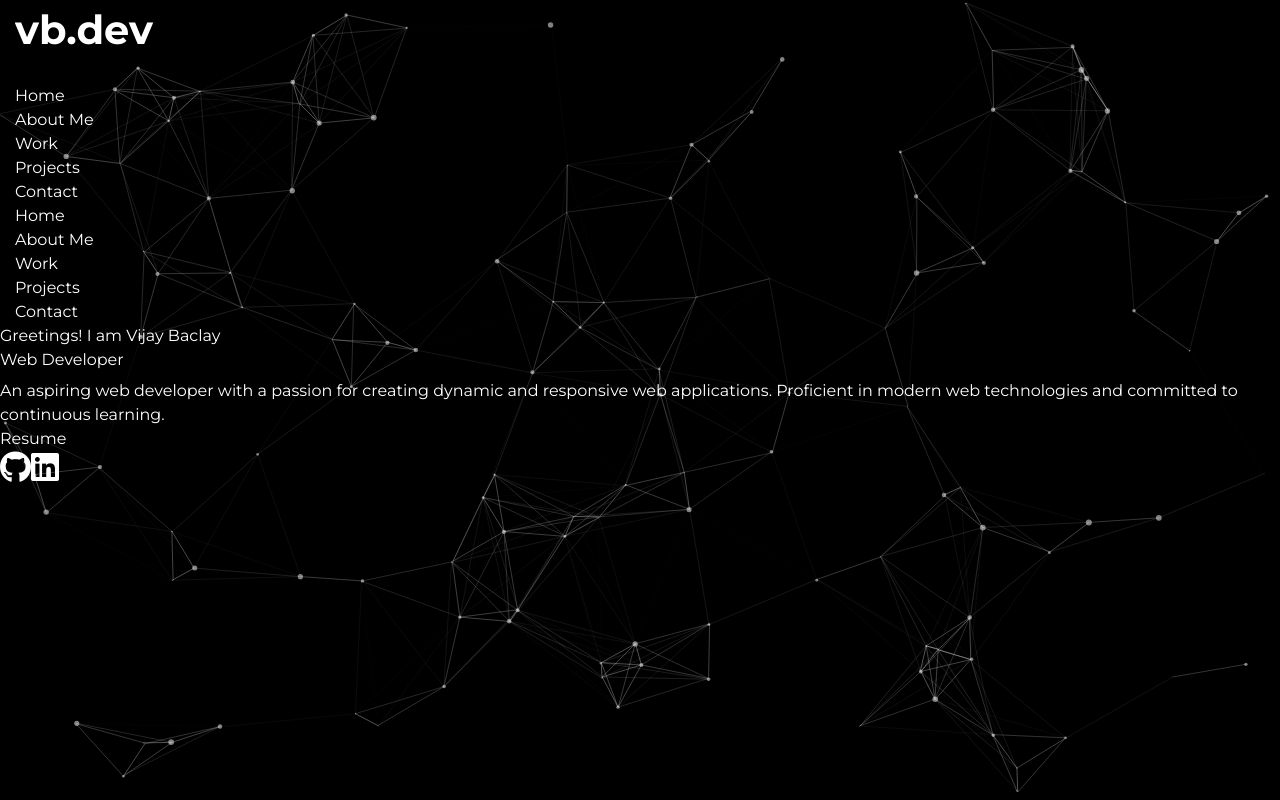
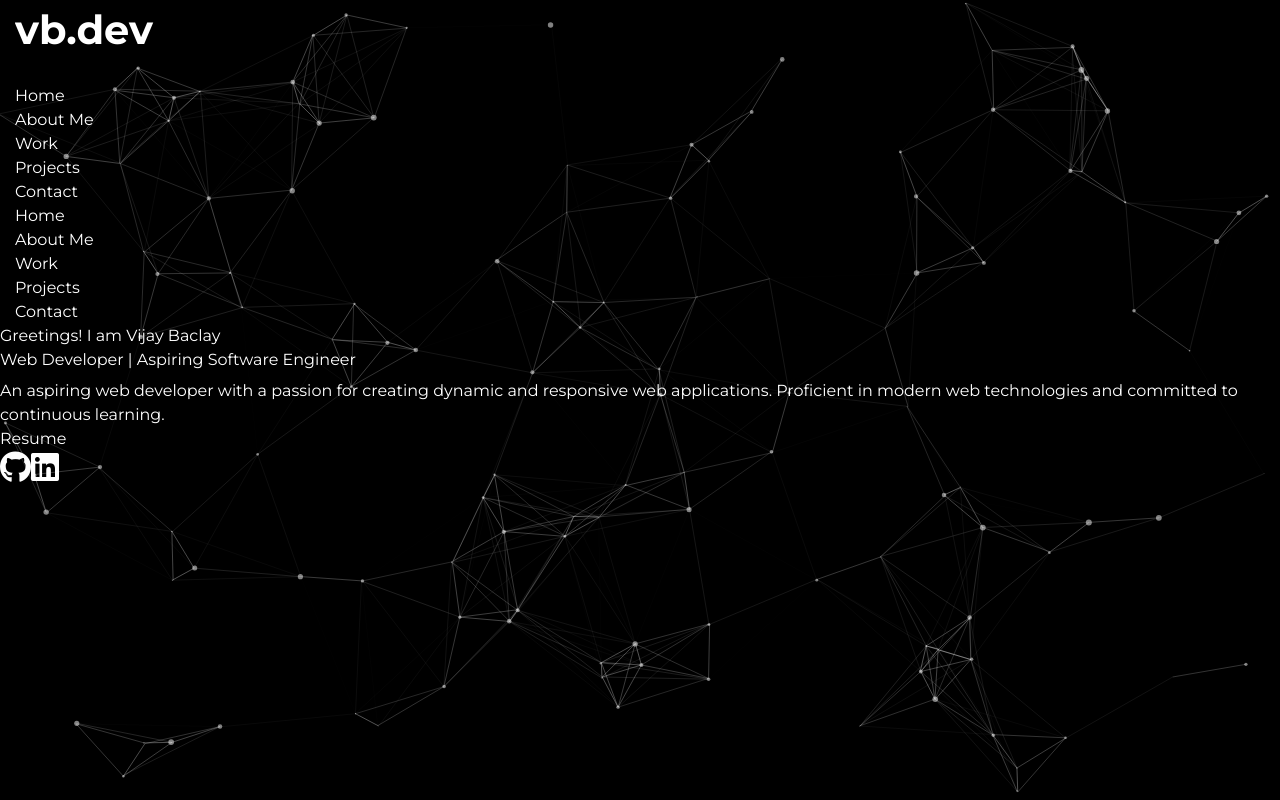
Before and after one commit to vijayb25/portfolio, a React (Vite) app: page / in a window 1280 px wide. Built offline with nearby package versions, Linux system fonts and the light colour scheme.

Commit message:
updated banner

```diff
--- a/src/components/Banner/Banner.jsx
+++ b/src/components/Banner/Banner.jsx
@@ -9,7 +9,7 @@ function Banner() {
                 <div className="bnr_intro w-full min-h-[500px] flex justify-center items-start flex-col gap-4">
                     <h2 className="leading-normal"><span className="text-3xl font-semibold">Greetings! I am</span> <span className="block text-5xl font-bold mt-2">Vijay Baclay</span></h2>
                     <div className="typwriter-container">
-                    <span className="text-md w-max typewriter">Web Developer</span>
+                    <span className="text-md w-max typewriter">Web Developer | Aspiring Software Engineer</span>
                     </div>
                     <p>An aspiring web developer with a passion for creating dynamic and responsive web applications. Proficient in modern web technologies and committed to continuous learning.</p>
                     <a className="block p-3 bg-red-700 rounded-md hover:bg-red-600" href="/Baclay-Vijay.pdf" download="Baclay-Vijay.pdf">Resume</a>
```
